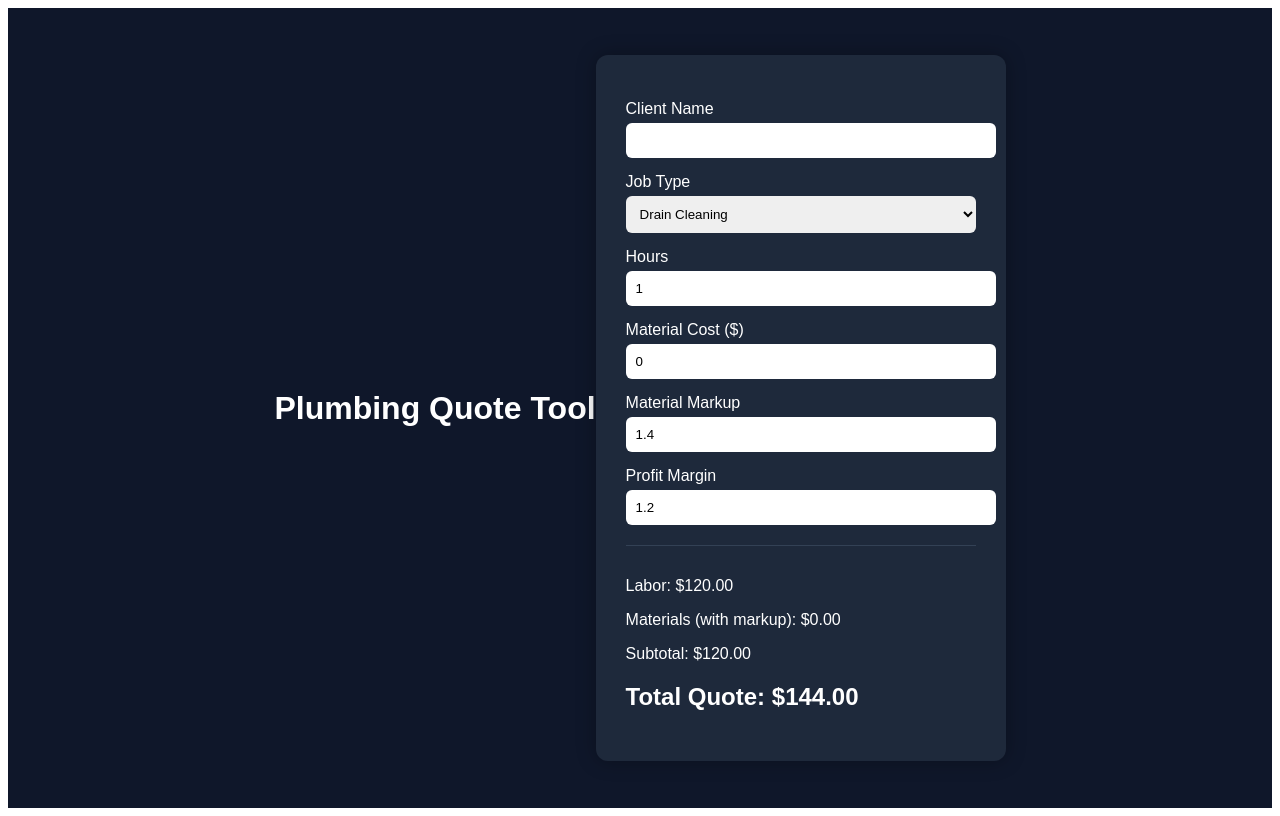
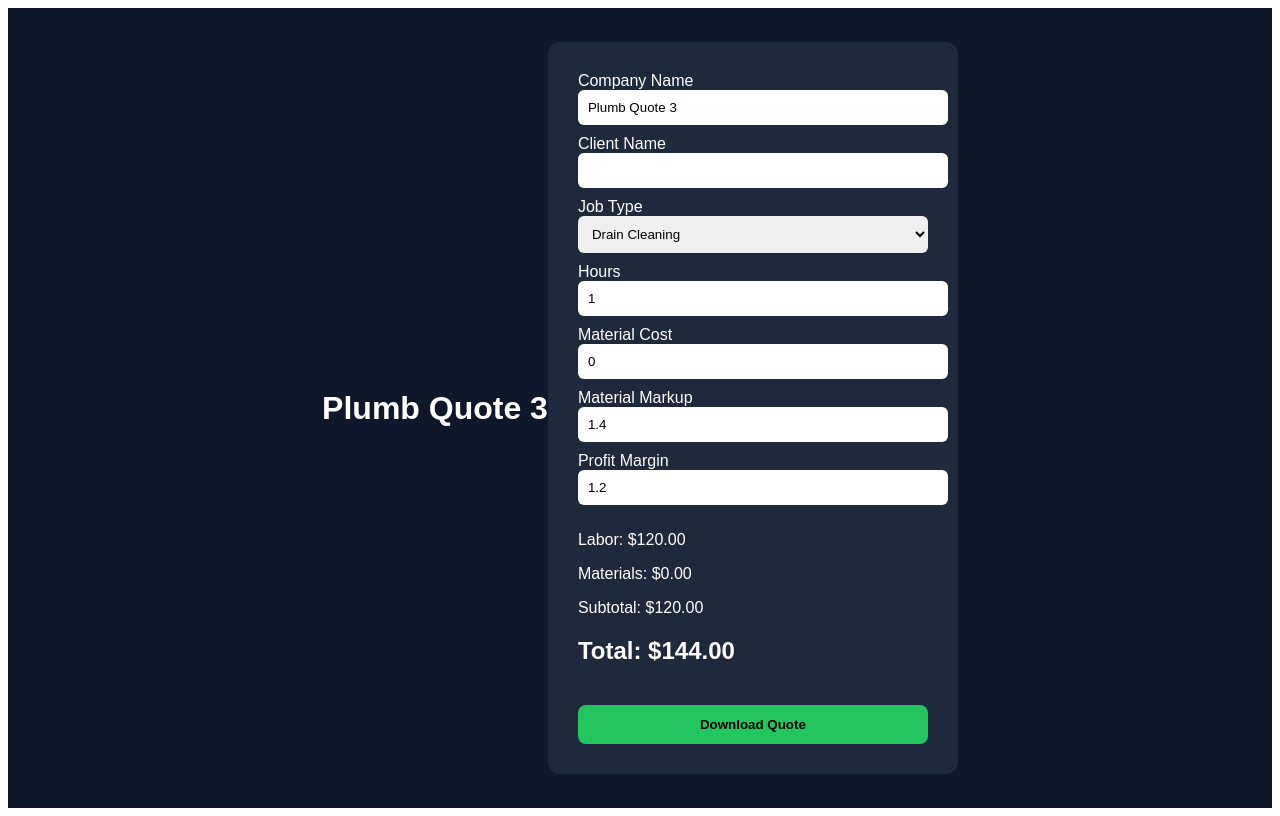
Before and after one commit to nickkenneyy/plumb-quote-3, a React (Create React App) app: page / in a window 1280 px wide. Built offline with nearby package versions, Linux system fonts and the light colour scheme.

Commit message:
add quote export feature

```diff
--- a/src/App.js
+++ b/src/App.js
@@ -7,6 +7,7 @@ export default function App() {
   const [markup, setMarkup] = useState(1.4);
   const [margin, setMargin] = useState(1.2);
   const [clientName, setClientName] = useState("");
+  const [companyName, setCompanyName] = useState("Plumb Quote 3");
 
   const rates = {
     "Drain Cleaning": 120,
@@ -21,76 +22,71 @@ export default function App() {
   const subtotal = laborCost + materials;
   const total = subtotal * margin;
 
+  const generatePDF = () => {
+    const content = `
+${companyName}
+------------------------
+Client: ${clientName}
+Job Type: ${jobType}
+
+Labor: $${laborCost.toFixed(2)}
+Materials: $${materials.toFixed(2)}
+Subtotal: $${subtotal.toFixed(2)}
+
+TOTAL: $${total.toFixed(2)}
+
+Thank you for your business.
+    `;
+
+    const blob = new Blob([content], { type: "text/plain" });
+    const url = window.URL.createObjectURL(blob);
+
+    const link = document.createElement("a");
+    link.href = url;
+    link.download = `${clientName || "quote"}.txt`;
+    link.click();
+  };
+
   return (
     <div style={styles.container}>
-      <h1 style={styles.title}>Plumbing Quote Tool</h1>
+      <h1 style={styles.title}>Plumb Quote 3</h1>
 
       <div style={styles.card}>
-        <label style={styles.label}>Client Name</label>
-        <input
-          value={clientName}
-          onChange={(e) => setClientName(e.target.value)}
-          style={styles.input}
-        />
+        <label>Company Name</label>
+        <input value={companyName} onChange={(e) => setCompanyName(e.target.value)} style={styles.input} />
 
-        <label style={styles.label}>Job Type</label>
-        <select
-          value={jobType}
-          onChange={(e) => setJobType(e.target.value)}
-          style={styles.input}
-        >
+        <label>Client Name</label>
+        <input value={clientName} onChange={(e) => setClientName(e.target.value)} style={styles.input} />
+
+        <label>Job Type</label>
+        <select value={jobType} onChange={(e) => setJobType(e.target.value)} style={styles.input}>
           {Object.keys(rates).map((job) => (
             <option key={job}>{job}</option>
           ))}
         </select>
 
-        <label style={styles.label}>Hours</label>
-        <input
-          type="number"
-          value={hours}
-          onChange={(e) => setHours(Number(e.target.value))}
-          style={styles.input}
-        />
+        <label>Hours</label>
+        <input type="number" value={hours} onChange={(e) => setHours(Number(e.target.value))} style={styles.input} />
 
-        <label style={styles.label}>Material Cost ($)</label>
-        <input
-          type="number"
-          value={materialCost}
-          onChange={(e) => setMaterialCost(Number(e.target.value))}
-          style={styles.input}
-        />
+        <label>Material Cost</label>
+        <input type="number" value={materialCost} onChange={(e) => setMaterialCost(Number(e.target.value))} style={styles.input} />
 
-        <label style={styles.label}>Material Markup</label>
-        <input
-          type="number"
-          step="0.1"
-          value={markup}
-          onChange={(e) => setMarkup(Number(e.target.value))}
-          style={styles.input}
-        />
+        <label>Material Markup</label>
+        <input type="number" step="0.1" value={markup} onChange={(e) => setMarkup(Number(e.target.value))} style={styles.input} />
 
-        <label style={styles.label}>Profit Margin</label>
-        <input
-          type="number"
-          step="0.1"
-          value={margin}
-          onChange={(e) => setMargin(Number(e.target.value))}
-          style={styles.input}
-        />
+        <label>Profit Margin</label>
+        <input type="number" step="0.1" value={margin} onChange={(e) => setMargin(Number(e.target.value))} style={styles.input} />
 
         <div style={styles.result}>
           <p>Labor: ${laborCost.toFixed(2)}</p>
-          <p>Materials (with markup): ${materials.toFixed(2)}</p>
+          <p>Materials: ${materials.toFixed(2)}</p>
           <p>Subtotal: ${subtotal.toFixed(2)}</p>
+          <h2>Total: ${total.toFixed(2)}</h2>
+        </div>
 
-          <h2>Total Quote: ${total.toFixed(2)}</h2>
-
-          {margin < 1.15 && (
-            <p style={{ color: "red" }}>
-              ⚠️ Warning: Low profit margin
-            </p>
-          )}
-        </div>
+        <button style={styles.button} onClick={generatePDF}>
+          Download Quote
+        </button>
       </div>
     </div>
   );
@@ -107,7 +103,6 @@ const styles = {
     alignItems: "center",
   },
   title: {
-    textAlign: "center",
     marginBottom: "20px",
   },
   card: {
@@ -115,22 +110,25 @@ const styles = {
     padding: "30px",
     borderRadius: "12px",
     width: "350px",
-    boxShadow: "0 0 20px rgba(0,0,0,0.3)",
-  },
-  label: {
-    display: "block",
-    marginTop: "15px",
-    marginBottom: "5px",
   },
   input: {
     width: "100%",
     padding: "10px",
+    marginBottom: "10px",
     borderRadius: "6px",
     border: "none",
   },
   result: {
+    marginTop: "10px",
+  },
+  button: {
     marginTop: "20px",
-    borderTop: "1px solid #334155",
-    paddingTop: "15px",
+    width: "100%",
+    padding: "12px",
+    background: "#22c55e",
+    border: "none",
+    borderRadius: "8px",
+    fontWeight: "bold",
+    cursor: "pointer",
   },
 };
```
